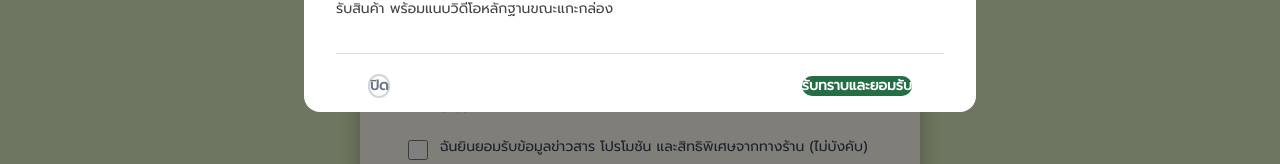
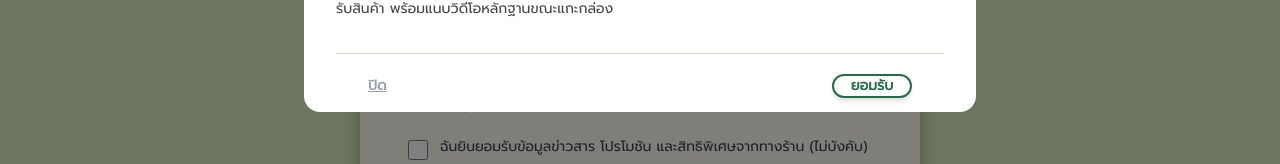
Before and after one commit to psu6810110652/Project, a React (Vite) app in the folder frontend/: page /register in a window 1280 px wide. Both pictures are taken after a click on the button "เงื่อนไขการใช้งาน". Shown: the part 628-792 px from the top of the page. Built offline with nearby package versions, Linux system fonts and the light colour scheme; no server answers.

Commit message:
fix:RegisterPage

```diff
--- a/frontend/src/pages/Register.tsx
+++ b/frontend/src/pages/Register.tsx
@@ -362,7 +362,7 @@ const Register = () => {
                 <button
                   type="button"
                   onClick={() => setShowModal(false)}
-                  className="text-sm font-semibold px-6 py-2.5 rounded-[12px] border-2 border-gray-300 text-gray-500 hover:border-gray-400 hover:text-gray-700 transition-colors"
+                  className="text-sm font-semibold text-gray-400 underline hover:text-gray-600 transition-colors bg-transparent border-none cursor-pointer"
                 >
                   ปิด
                 </button>
@@ -375,9 +375,9 @@ const Register = () => {
                     setErrors(prev => { const { agreedToTerms: _, ...rest } = prev; return rest; });
                     setShowModal(false);
                   }}
-                  className="text-sm font-semibold px-8 py-2.5 rounded-[12px] bg-[#256D45] text-white hover:bg-[#1a4d30] transition-colors"
+                  className="group relative bg-white border-2 border-[#256D45] text-[#256D45] text-sm font-semibold min-w-[80px] px-8 py-2.5 rounded-xl shadow-md hover:bg-[#256D45] hover:text-white transition-all duration-300 flex items-center justify-center active:scale-95"
                 >
-                  รับทราบและยอมรับ
+                  <span className="relative z-10">ยอมรับ</span>
                 </button>
               </div>
             </div>
```
